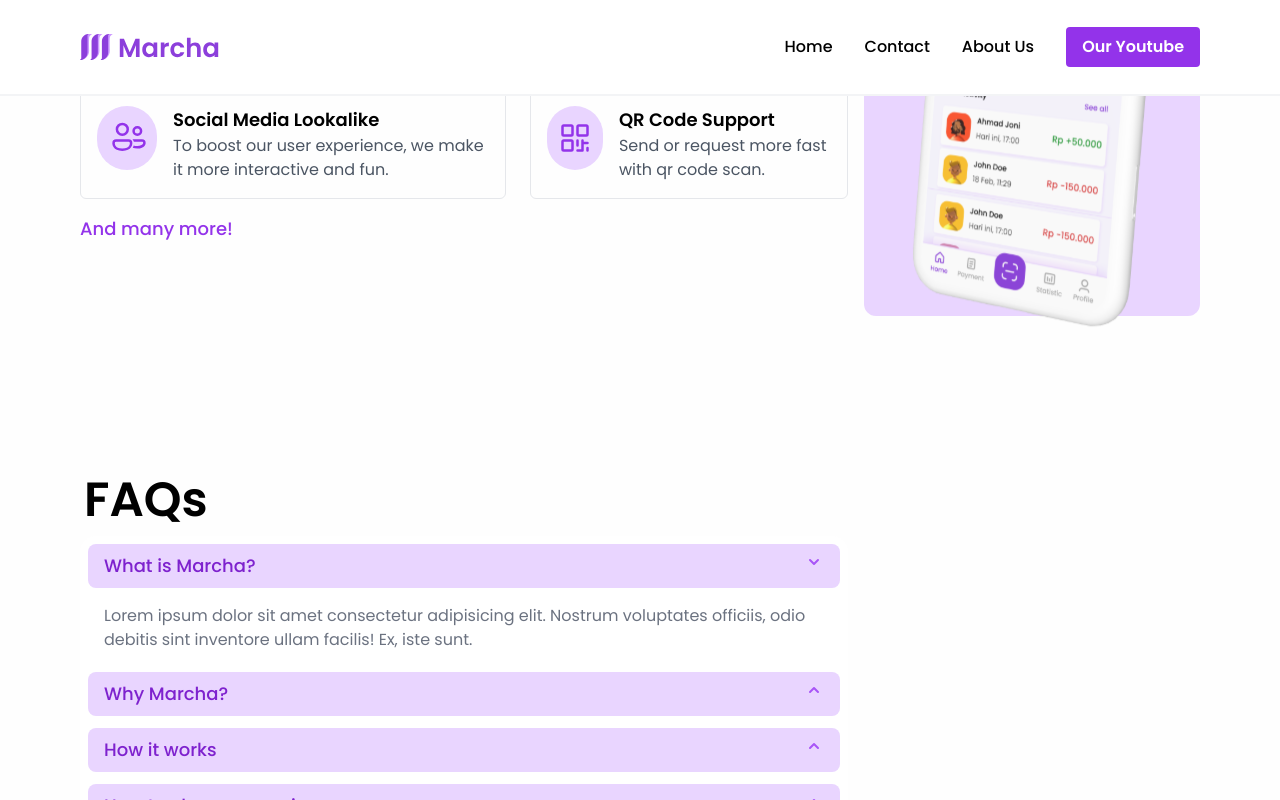
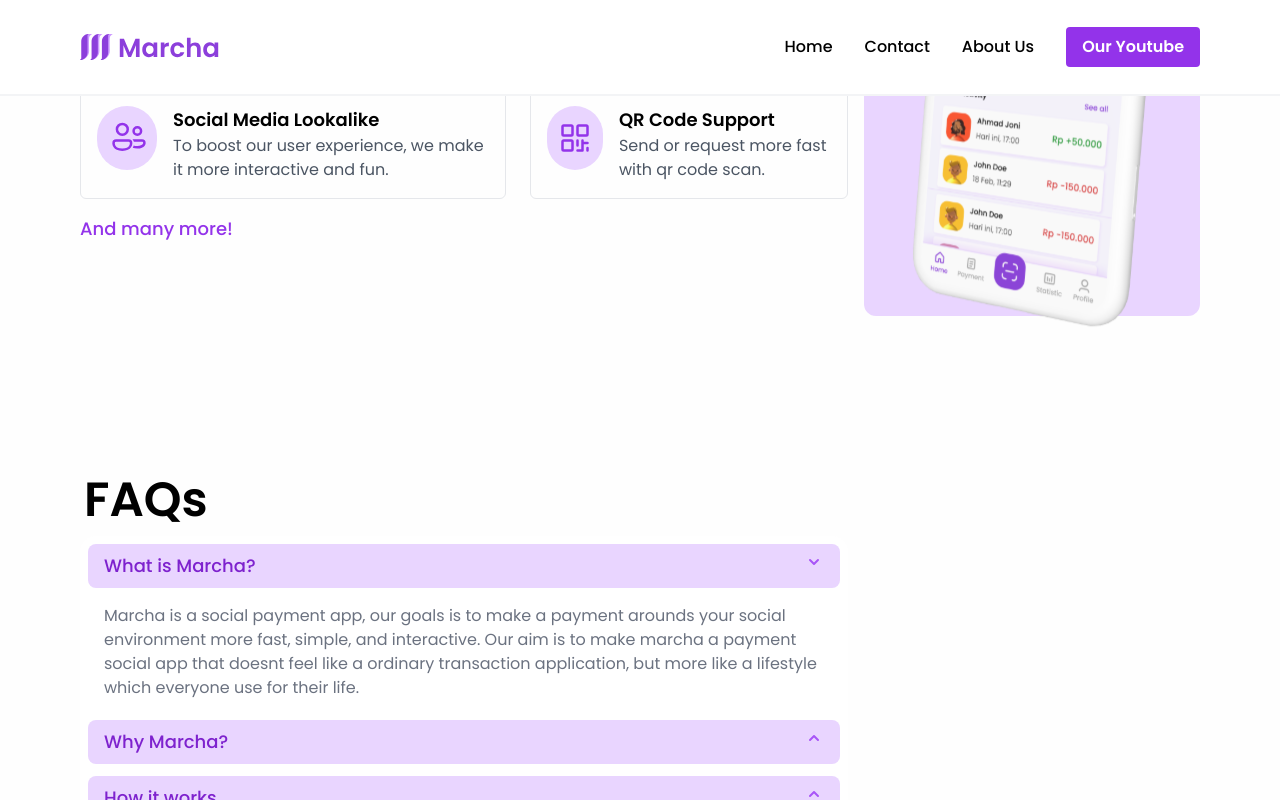
Before and after one commit to emrsyah/Marcha-LandingPage, a React (Create React App) app: page / in a window 1280 px wide. Both pictures are taken after a click on the button "What is Marcha?". Shown: the part 1093-1893 px from the top of the page. Built offline with nearby package versions, Linux system fonts and the light colour scheme; the HTML template or start-up script is replaced by a standard one.

Commit message:
change content in faqs

```diff
--- a/src/components/Faqs.js
+++ b/src/components/Faqs.js
@@ -5,7 +5,7 @@
   return (
     <div className="mx-20 my-9">
       <h2 className="text-5xl font-semibold my-3 ml-1">FAQs</h2>
-    <div >
+      <div>
         <div className="w-full max-w-3xl p-2  bg-white rounded-2xl">
           <Disclosure>
             {({ open }) => (
@@ -19,14 +19,16 @@
                   />
                 </Disclosure.Button>
                 <Disclosure.Panel className="px-4 pt-4 pb-2 text-base text-gray-500">
-                Lorem ipsum dolor sit amet consectetur adipisicing elit. Nostrum
-                voluptates officiis, odio debitis sint inventore ullam facilis!
-                Ex, iste sunt.
+                  Marcha is a social payment app, our goals is to make a payment
+                  arounds your social environment more fast, simple, and
+                  interactive. Our aim is to make marcha a payment social app
+                  that doesnt feel like a ordinary transaction application, but
+                  more like a lifestyle which everyone use for their life.
                 </Disclosure.Panel>
               </>
             )}
           </Disclosure>
-        <Disclosure as='div' className='mt-3'>
+          <Disclosure as="div" className="mt-3">
             {({ open }) => (
               <>
                 <Disclosure.Button className="flex justify-between w-full px-4 py-2 text-sm font-medium text-left text-purple-700 bg-purple-200 rounded-lg hover:bg-purple-300 focus:outline-none focus-visible:ring focus-visible:ring-purple-500 focus-visible:ring-opacity-75">
@@ -38,14 +40,19 @@
                   />
                 </Disclosure.Button>
                 <Disclosure.Panel className="px-4 pt-4 pb-2 text-base text-gray-500">
-                Lorem ipsum dolor sit amet consectetur adipisicing elit. Nostrum
-                voluptates officiis, odio debitis sint inventore ullam facilis!
-                Ex, iste sunt.
+                  We provide many features to help you do any kind of
+                  transaction, start with a simple things like send a money to a
+                  complex like managing and doing transaction for a groups of
+                  people. We also focusing to build an environment in our
+                  application so people that used marcha doesnt feel like using
+                  a money related application but rather like a social media, so
+                  hopefully it can boost our user experience and they can more
+                  focus to what matters.
                 </Disclosure.Panel>
               </>
             )}
           </Disclosure>
-        <Disclosure as='div' className='mt-3'>
+          <Disclosure as="div" className="mt-3">
             {({ open }) => (
               <>
                 <Disclosure.Button className="flex justify-between w-full px-4 py-2 text-sm font-medium text-left text-purple-700 bg-purple-200 rounded-lg hover:bg-purple-300 focus:outline-none focus-visible:ring focus-visible:ring-purple-500 focus-visible:ring-opacity-75">
@@ -57,14 +64,15 @@
                   />
                 </Disclosure.Button>
                 <Disclosure.Panel className="px-4 pt-4 pb-2 text-base text-gray-500">
-                Lorem ipsum dolor sit amet consectetur adipisicing elit. Nostrum
-                voluptates officiis, odio debitis sint inventore ullam facilis!
-                Ex, iste sunt.
+                  Marcha use an social media feels approach where user can add
+                  their friends and then do any transaction in Marcha
+                  application. But you can also send or request money to someone
+                  without need to add them with scanning their qr code.
                 </Disclosure.Panel>
               </>
             )}
           </Disclosure>
-        <Disclosure as='div' className='mt-3'>
+          <Disclosure as="div" className="mt-3">
             {({ open }) => (
               <>
                 <Disclosure.Button className="flex justify-between w-full px-4 py-2 text-sm font-medium text-left text-purple-700 bg-purple-200 rounded-lg hover:bg-purple-300 focus:outline-none focus-visible:ring focus-visible:ring-purple-500 focus-visible:ring-opacity-75">
@@ -76,14 +84,13 @@
                   />
                 </Disclosure.Button>
                 <Disclosure.Panel className="px-4 pt-4 pb-2 text-base text-gray-500">
-                Lorem ipsum dolor sit amet consectetur adipisicing elit. Nostrum
-                voluptates officiis, odio debitis sint inventore ullam facilis!
-                Ex, iste sunt.
+                  You can change your confirmation pin through settings in your
+                  profile, select <b>Privacy</b> and then select{" "}
+                  <b>Change my pin</b>
                 </Disclosure.Panel>
               </>
             )}
           </Disclosure>
-
         </div>
       </div>
     </div>
```
Lines whose indentation alone changed are shown as unchanged.
